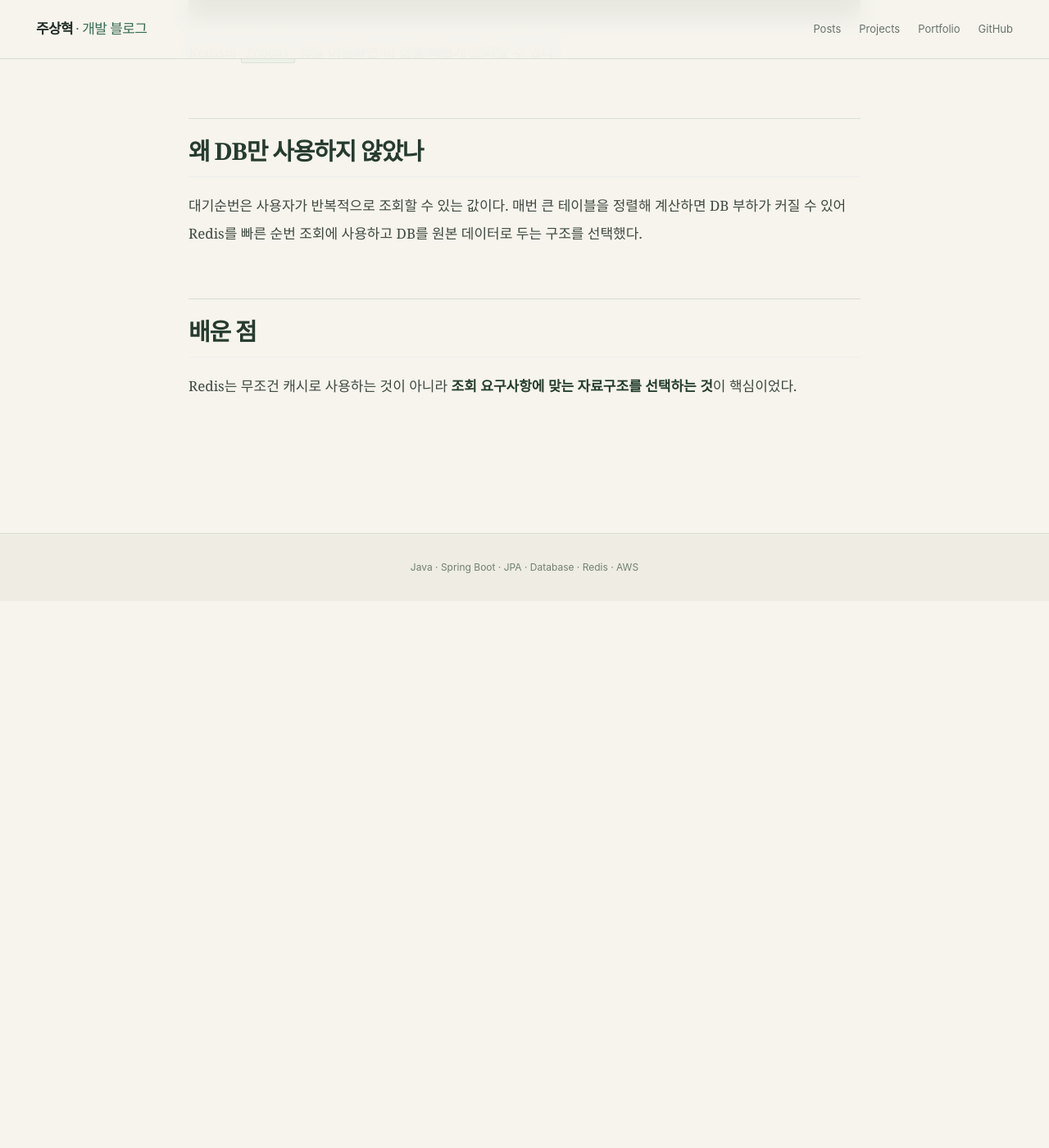
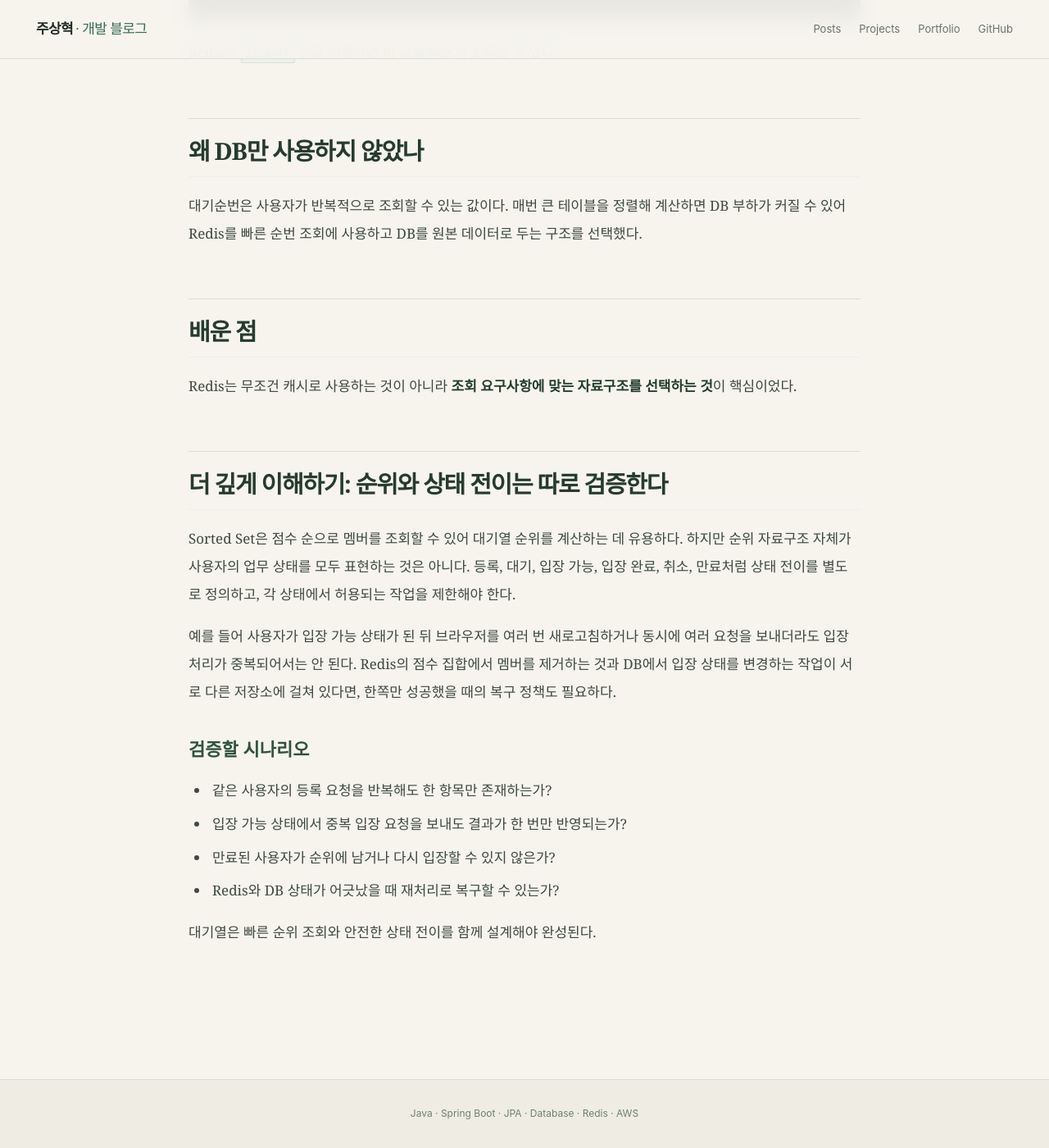
Before and after one commit to zuzusnasna/zuzusnasna.github.io, a Jekyll site: the page built from _posts/2026-10-28-redis-sorted-set-queue.md, in a window 1280 px wide and 1400 px high, scrolled down 978 px. Shown: the whole window at 82% size. Built offline with Jekyll 4.4.1, drawn with Linux system fonts in a browser that asks for light colours; before the commit the page ends 1711 px from its top, so only the background shows below that.

Commit message:
docs: deepen Redis queue learning notes

```diff
--- a/_posts/2026-10-28-redis-sorted-set-queue.md
+++ b/_posts/2026-10-28-redis-sorted-set-queue.md
@@ -33,3 +33,17 @@ Redis의 `ZCOUNT` 등을 이용하면 이 값을 빠르게 조회할 수 있다.
 ## 배운 점
 
 Redis는 무조건 캐시로 사용하는 것이 아니라 **조회 요구사항에 맞는 자료구조를 선택하는 것**이 핵심이었다.
+
+## 더 깊게 이해하기: 순위와 상태 전이는 따로 검증한다
+
+Sorted Set은 점수 순으로 멤버를 조회할 수 있어 대기열 순위를 계산하는 데 유용하다. 하지만 순위 자료구조 자체가 사용자의 업무 상태를 모두 표현하는 것은 아니다. 등록, 대기, 입장 가능, 입장 완료, 취소, 만료처럼 상태 전이를 별도로 정의하고, 각 상태에서 허용되는 작업을 제한해야 한다.
+
+예를 들어 사용자가 입장 가능 상태가 된 뒤 브라우저를 여러 번 새로고침하거나 동시에 여러 요청을 보내더라도 입장 처리가 중복되어서는 안 된다. Redis의 점수 집합에서 멤버를 제거하는 것과 DB에서 입장 상태를 변경하는 작업이 서로 다른 저장소에 걸쳐 있다면, 한쪽만 성공했을 때의 복구 정책도 필요하다.
+
+### 검증할 시나리오
+- 같은 사용자의 등록 요청을 반복해도 한 항목만 존재하는가?
+- 입장 가능 상태에서 중복 입장 요청을 보내도 결과가 한 번만 반영되는가?
+- 만료된 사용자가 순위에 남거나 다시 입장할 수 있지 않은가?
+- Redis와 DB 상태가 어긋났을 때 재처리로 복구할 수 있는가?
+
+대기열은 빠른 순위 조회와 안전한 상태 전이를 함께 설계해야 완성된다.
```
